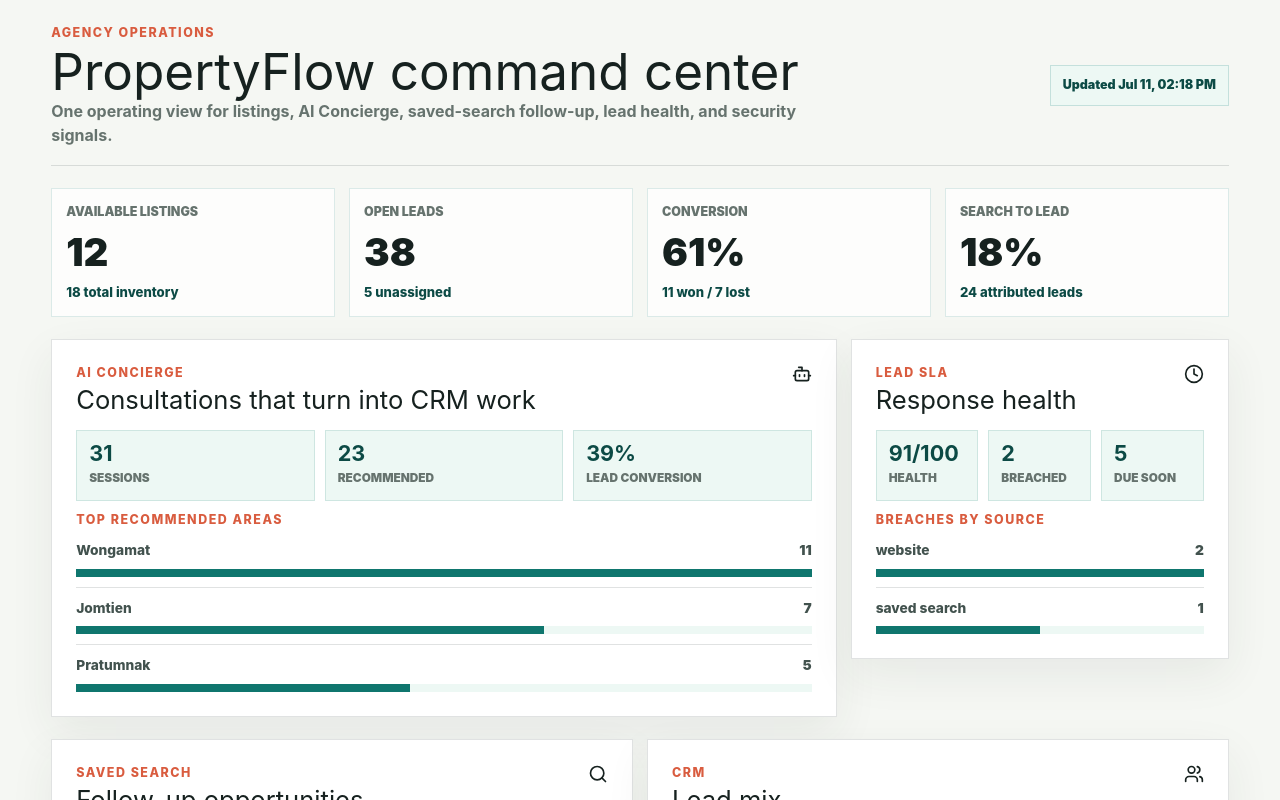
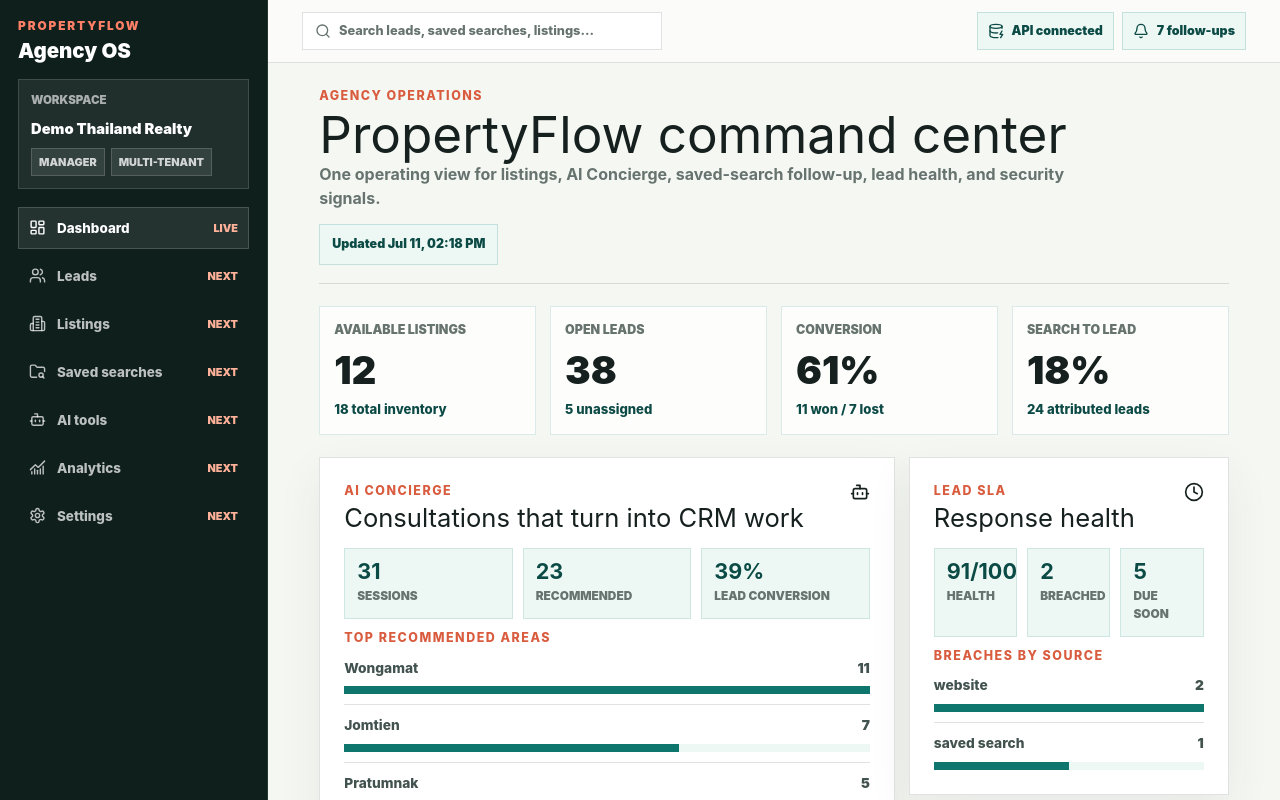
Before and after one commit to GermanSklyarov/propertyflow-ai, a Next.js app in the folder apps/agency/: page / in a window 1280 px wide. Shown: the top 800 px of the page. Built offline with nearby package versions, Linux system fonts and the light colour scheme; no server answers.

Commit message:
✨ feat(agency): add agency app shell navigation

```diff
--- a/apps/agency/app/layout.tsx
+++ b/apps/agency/app/layout.tsx
@@ -1,4 +1,5 @@
 import type { Metadata } from "next";
+import { AgencyShell } from "@widgets/agency-shell/ui/agency-shell";
 import "@shared/styles/globals.css";
 
 export const metadata: Metadata = {
@@ -9,7 +10,9 @@
 export default function RootLayout({ children }: Readonly<{ children: React.ReactNode }>) {
   return (
     <html lang="en">
-      <body>{children}</body>
+      <body>
+        <AgencyShell>{children}</AgencyShell>
+      </body>
     </html>
   );
 }
--- /dev/null
+++ b/apps/agency/src/widgets/agency-shell/ui/agency-shell.module.css
@@ -0,0 +1,171 @@
+.root {
+  min-height: 100vh;
+  background: #eef2ec;
+}
+
+.layout {
+  display: grid;
+  min-height: 100vh;
+}
+
+.sidebar {
+  display: grid;
+  align-content: start;
+  gap: 18px;
+  border-bottom: 1px solid var(--line);
+  background: #0f1f1c;
+  padding: 18px;
+  color: #fff;
+}
+
+.brand {
+  display: grid;
+  gap: 5px;
+}
+
+.brandMark {
+  color: #ff8067;
+  font-size: 0.74rem;
+  font-weight: 900;
+  letter-spacing: 0.16em;
+  text-transform: uppercase;
+}
+
+.brandName {
+  font-size: 1.28rem;
+  font-weight: 950;
+  line-height: 1;
+}
+
+.tenantCard {
+  display: grid;
+  gap: 8px;
+  border: 1px solid rgb(255 255 255 / 14%);
+  background: rgb(255 255 255 / 7%);
+  padding: 12px;
+}
+
+.tenantLabel {
+  color: rgb(255 255 255 / 62%);
+  font-size: 0.72rem;
+  font-weight: 900;
+  text-transform: uppercase;
+}
+
+.tenantName {
+  font-size: 0.92rem;
+  font-weight: 900;
+}
+
+.roleRow {
+  display: flex;
+  flex-wrap: wrap;
+  gap: 6px;
+}
+
+.rolePill {
+  border: 1px solid rgb(255 255 255 / 16%);
+  background: rgb(255 255 255 / 9%);
+  padding: 5px 7px;
+  color: rgb(255 255 255 / 78%);
+  font-size: 0.68rem;
+  font-weight: 900;
+  text-transform: uppercase;
+}
+
+.nav {
+  display: grid;
+  gap: 6px;
+}
+
+.navItem {
+  display: grid;
+  min-height: 42px;
+  grid-template-columns: 18px minmax(0, 1fr) auto;
+  align-items: center;
+  gap: 10px;
+  border: 1px solid transparent;
+  color: rgb(255 255 255 / 72%);
+  font-size: 0.84rem;
+  font-weight: 850;
+}
+
+.navItemActive {
+  border-color: rgb(255 255 255 / 16%);
+  background: rgb(255 255 255 / 9%);
+  color: #fff;
+  padding: 0 10px;
+}
+
+.navItemMuted {
+  padding: 0 10px;
+}
+
+.navBadge {
+  color: #ffb199;
+  font-size: 0.68rem;
+  font-weight: 900;
+  text-transform: uppercase;
+}
+
+.main {
+  min-width: 0;
+}
+
+.topbar {
+  display: flex;
+  flex-wrap: wrap;
+  align-items: center;
+  justify-content: space-between;
+  gap: 12px;
+  border-bottom: 1px solid var(--line);
+  background: rgb(255 255 255 / 76%);
+  padding: 12px clamp(18px, 4vw, 34px);
+}
+
+.searchStub {
+  display: inline-flex;
+  min-height: 38px;
+  min-width: min(100%, 360px);
+  align-items: center;
+  gap: 8px;
+  border: 1px solid var(--line);
+  background: #fff;
+  padding: 0 12px;
+  color: var(--muted);
+  font-size: 0.8rem;
+  font-weight: 850;
+}
+
+.topbarActions {
+  display: flex;
+  flex-wrap: wrap;
+  gap: 8px;
+}
+
+.actionButton {
+  display: inline-flex;
+  min-height: 38px;
+  align-items: center;
+  gap: 8px;
+  border: 1px solid rgb(15 118 110 / 18%);
+  background: #edf8f4;
+  padding: 0 10px;
+  color: var(--teal-dark);
+  font-size: 0.78rem;
+  font-weight: 900;
+}
+
+@media (min-width: 1024px) {
+  .layout {
+    grid-template-columns: 268px minmax(0, 1fr);
+  }
+
+  .sidebar {
+    position: sticky;
+    top: 0;
+    min-height: 100vh;
+    border-bottom: 0;
+    border-right: 1px solid rgb(255 255 255 / 10%);
+  }
+}
--- /dev/null
+++ b/apps/agency/src/widgets/agency-shell/ui/agency-shell.tsx
@@ -0,0 +1,96 @@
+import Link from "next/link";
+import {
+  Bell,
+  Bot,
+  Building2,
+  ChartNoAxesCombined,
+  DatabaseZap,
+  FolderSearch,
+  LayoutDashboard,
+  Search,
+  Settings,
+  Users,
+} from "lucide-react";
+import styles from "./agency-shell.module.css";
+
+const navigationItems = [
+  { href: "/", icon: LayoutDashboard, label: "Dashboard", status: "live" },
+  { href: "/leads", icon: Users, label: "Leads", status: "next" },
+  { href: "/listings", icon: Building2, label: "Listings", status: "next" },
+  { href: "/saved-searches", icon: FolderSearch, label: "Saved searches", status: "next" },
+  { href: "/ai-tools", icon: Bot, label: "AI tools", status: "next" },
+  { href: "/analytics", icon: ChartNoAxesCombined, label: "Analytics", status: "next" },
+  { href: "/settings", icon: Settings, label: "Settings", status: "next" },
+];
+
+export function AgencyShell({ children }: { children: React.ReactNode }) {
+  return (
+    <div className={styles.root}>
+      <div className={styles.layout}>
+        <aside className={styles.sidebar} aria-label="Agency navigation">
+          <div className={styles.brand}>
+            <span className={styles.brandMark}>PropertyFlow</span>
+            <span className={styles.brandName}>Agency OS</span>
+          </div>
+
+          <div className={styles.tenantCard}>
+            <span className={styles.tenantLabel}>Workspace</span>
+            <strong className={styles.tenantName}>Demo Thailand Realty</strong>
+            <div className={styles.roleRow}>
+              <span className={styles.rolePill}>manager</span>
+              <span className={styles.rolePill}>multi-tenant</span>
+            </div>
+          </div>
+
+          <nav className={styles.nav}>
+            {navigationItems.map((item) => {
+              const Icon = item.icon;
+              const isActive = item.href === "/";
+
+              return isActive ? (
+                <Link
+                  className={`${styles.navItem} ${styles.navItemActive}`}
+                  href={item.href}
+                  key={item.href}
+                >
+                  <Icon size={17} />
+                  <span>{item.label}</span>
+                  <span className={styles.navBadge}>Live</span>
+                </Link>
+              ) : (
+                <span
+                  aria-disabled="true"
+                  className={`${styles.navItem} ${styles.navItemMuted}`}
+                  key={item.href}
+                >
+                  <Icon size={17} />
+                  <span>{item.label}</span>
+                  <span className={styles.navBadge}>Next</span>
+                </span>
+              );
+            })}
+          </nav>
+        </aside>
+
+        <div className={styles.main}>
+          <header className={styles.topbar}>
+            <div className={styles.searchStub}>
+              <Search size={16} />
+              <span>Search leads, saved searches, listings...</span>
+            </div>
+            <div className={styles.topbarActions}>
+              <span className={styles.actionButton}>
+                <DatabaseZap size={16} />
+                API connected
+              </span>
+              <span className={styles.actionButton}>
+                <Bell size={16} />7 follow-ups
+              </span>
+            </div>
+          </header>
+          {children}
+        </div>
+      </div>
+    </div>
+  );
+}
--- a/apps/agency/tsconfig.json
+++ b/apps/agency/tsconfig.json
@@ -40,6 +40,9 @@
       ],
       "@views/*": [
         "src/views/*"
+      ],
+      "@widgets/*": [
+        "src/widgets/*"
       ]
     },
     "resolveJsonModule": true
```
